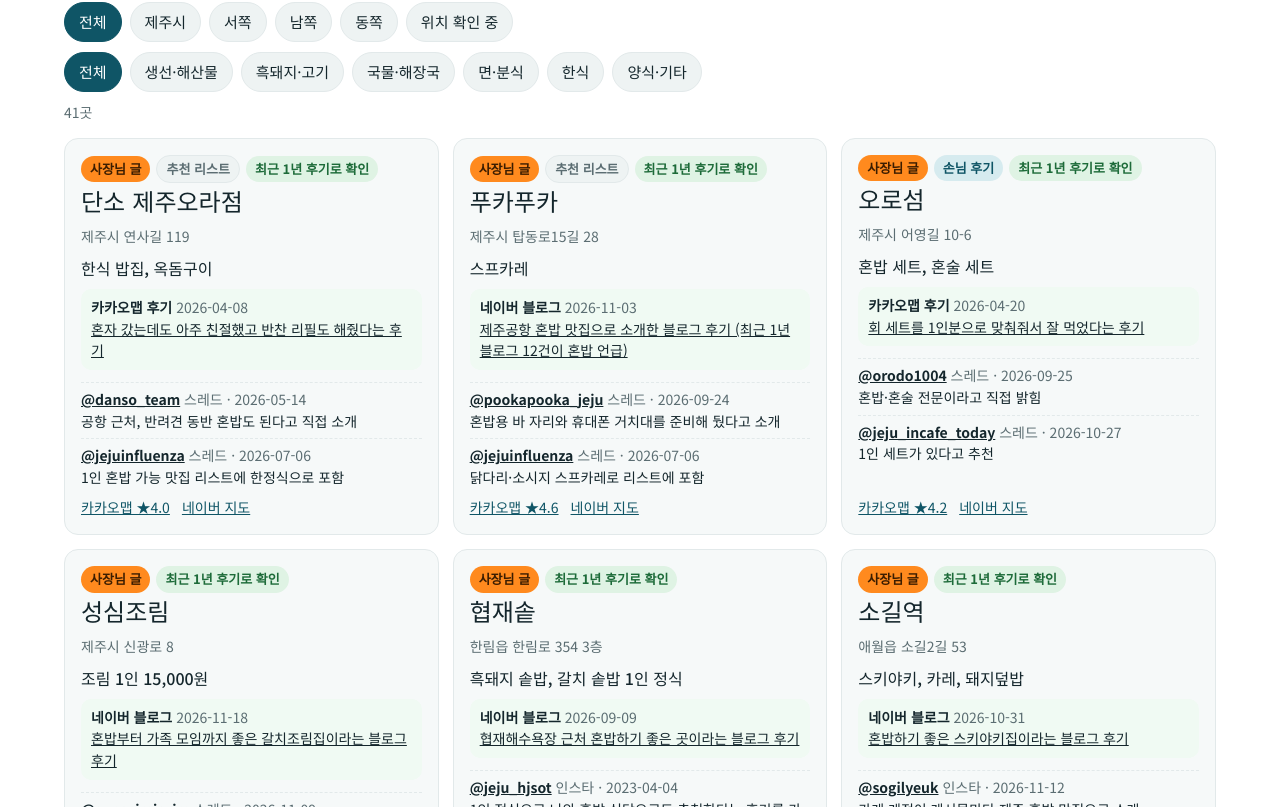
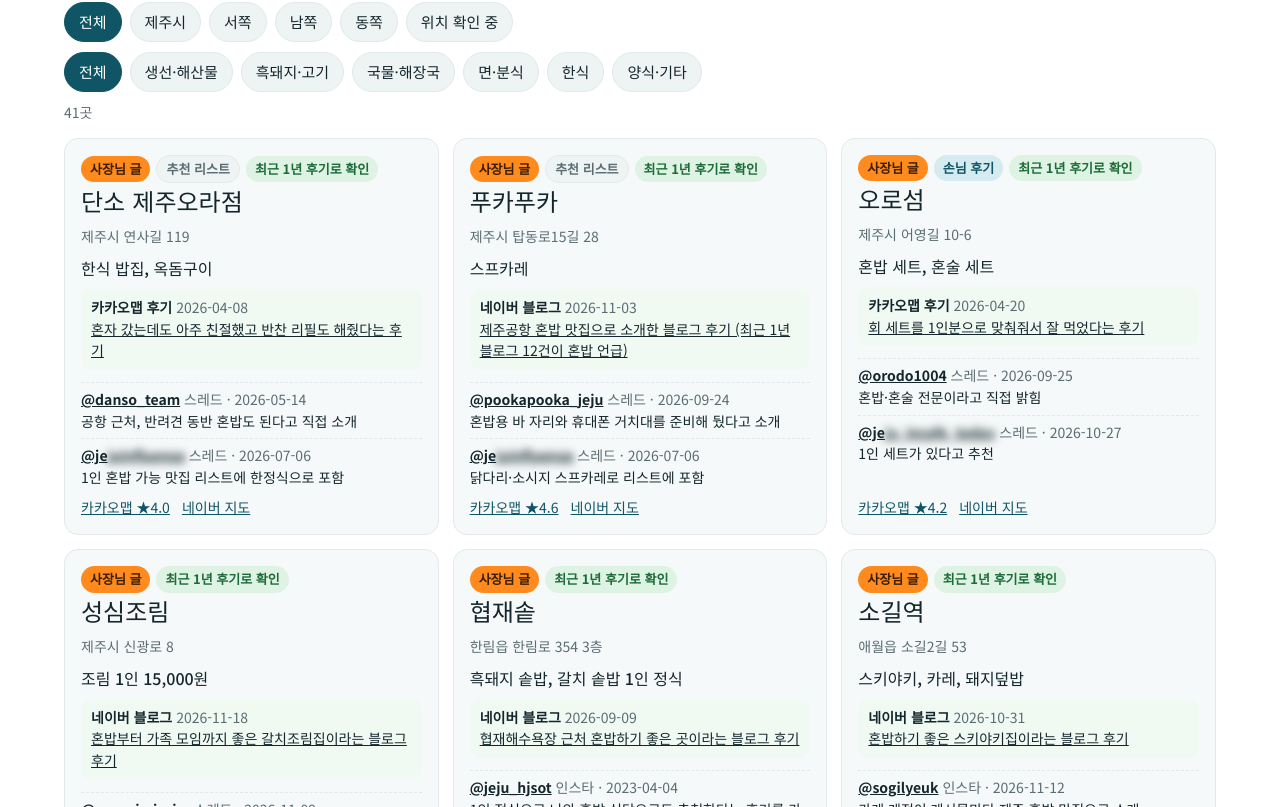
Before and after one commit to dltnwls237-rgb/jeju-honbap, a plain HTML site: page index.html in a window 1280 px wide. Shown: the part 973-1780 px from the top of the page. Drawn offline with Linux system fonts and the light colour scheme.

Commit message:
Update index.html

```diff
--- a/index.html
+++ b/index.html
@@ -72,6 +72,7 @@ dialog{border:1px solid var(--line);border-radius:16px;background:var(--bg);colo
 .srcs li{border-top:1px dashed var(--line);padding-top:6px}
 .srcs a{color:inherit;font-weight:700}
 .date{color:var(--mute);white-space:nowrap}
+.blur{filter:blur(4px);user-select:none}
 .links{margin-top:auto;display:flex;gap:12px;flex-wrap:wrap;font-size:14px}
 .links a{color:light-dark(#0f5566,#8fd3e0)}
 .empty{padding:30px;text-align:center;color:var(--mute);border:1px dashed var(--line);border-radius:14px}
@@ -113,7 +114,7 @@ footer{font-size:13px;color:var(--mute);padding:18px max(5vw,16px) 28px}
   <p id="report-link"></p>
 </div></section>
 
-<footer><div class="wrap">스레드·인스타그램 공개 글과 카카오맵 후기·네이버 블로그 후기(최근 1년)를 2026년 11월 21일에 모아 정리한 시안이에요. 핀은 카카오맵 좌표를 동네별로 묶은 위치예요. 최근 1년 후기에서 혼자 갔다가 거절당했다는 내용이 나온 곳은 뺐어요. 방문 전에 영업시간과 1인 주문 가능 여부를 한 번 더 확인하세요. 2인분부터만 받는다고 밝힌 곳과 광고 표시가 있는 게시물은 넣지 않았어요.</div></footer>
+<footer><div class="wrap">스레드·인스타그램 공개 글과 카카오맵 후기·네이버 블로그 후기(최근 1년)를 2026년 11월 21일에 모아 정리한 시안이에요. 핀은 카카오맵 좌표를 동네별로 묶은 위치예요. 최근 1년 후기에서 혼자 갔다가 거절당했다는 내용이 나온 곳은 뺐어요. 방문 전에 영업시간과 1인 주문 가능 여부를 한 번 더 확인하세요. 2인분부터만 받는다고 밝힌 곳과 광고 표시가 있는 게시물은 넣지 않았어요. 손님 후기·추천 리스트 계정 이름은 일부만 보여드려요. 내 게시물을 지도에서 빼고 싶으시면 스레드 <a href="https://www.threads.com/@soo.yaksa" target="_blank" rel="noopener">@soo.yaksa</a>로 알려주세요. 바로 내려드릴게요.</div></footer>
 
 <script>
 {
@@ -214,7 +215,7 @@ function card(r){
    <div class="where">${esc(area)}</div>
    <div class="menu">${esc(r.m)}</div>
    ${r.v?`<div class="ver"><b>${esc(r.v[1])}</b> <span class="date">${r.v[0]}</span><br><a href="${r.v[2]||"https://place.map.kakao.com/"+r.kid+"#review"}" target="_blank" rel="noopener">${esc(r.v[3])}</a></div>`:""}
-   <ul class="srcs">${r.s.map(s=>`<li><a href="${s.u.startsWith("http")?s.u:T+s.u}" target="_blank" rel="noopener">@${esc(s.h)}</a> <span class="date">${s.u.includes("instagram")?"인스타":"스레드"} · ${s.d}</span><br>${esc(s.x)}</li>`).join("")}</ul>
+   <ul class="srcs">${r.s.map(s=>`<li><a href="${s.u.startsWith("http")?s.u:T+s.u}" target="_blank" rel="noopener">${s.t==="owner"?"@"+esc(s.h):`@${esc(s.h.slice(0,2))}<span class="blur">${esc(s.h.slice(2))}</span>`}</a> <span class="date">${s.u.includes("instagram")?"인스타":"스레드"} · ${s.d}</span><br>${esc(s.x)}</li>`).join("")}</ul>
    <div class="links">${r.kid?`<a href="https://place.map.kakao.com/${r.kid}" target="_blank" rel="noopener">카카오맵${r.ks&&r.ks!=="-"?" ★"+r.ks:""}</a>`:""}<a href="${nav}" target="_blank" rel="noopener">네이버 지도</a></div>
   </article>`;
 }
```
